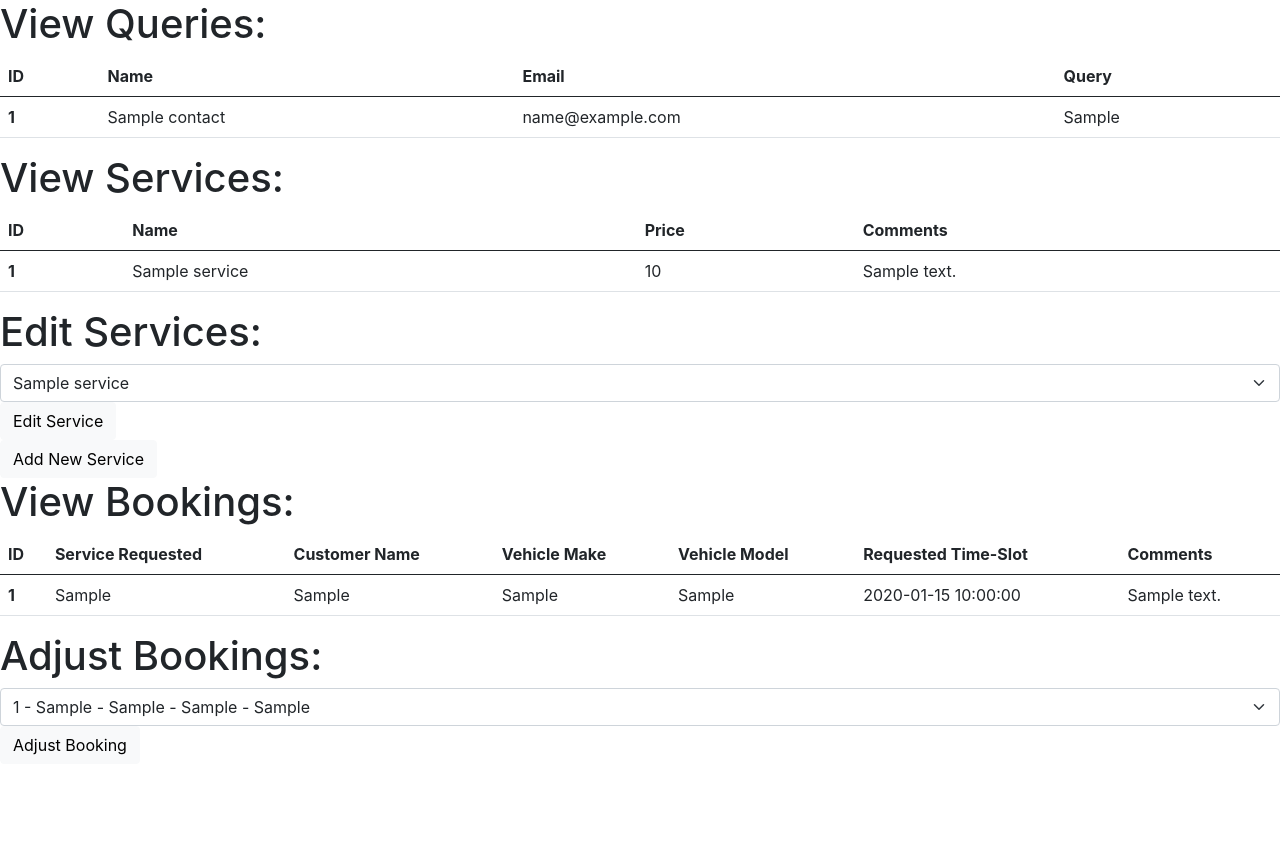
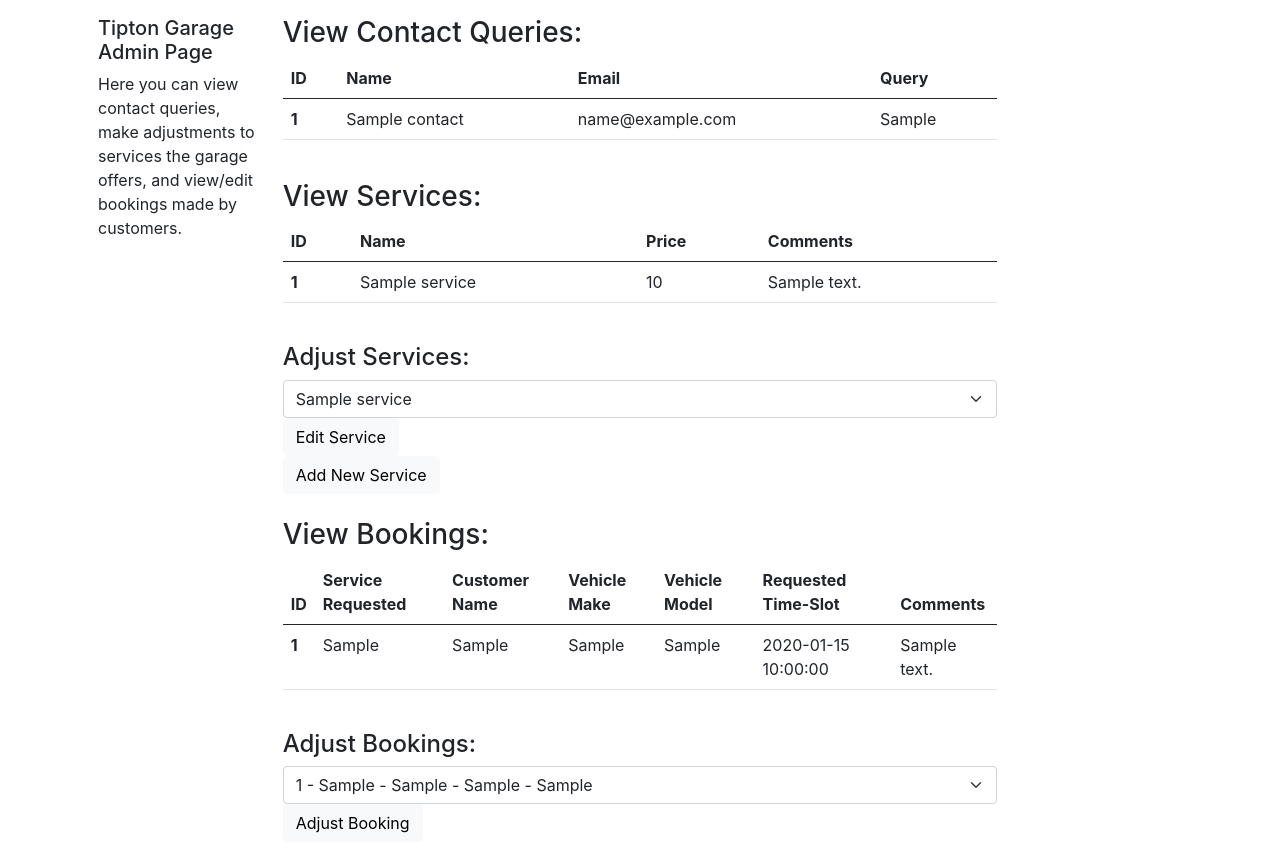
Before and after one commit to jose-few/tiptongarage, a PHP site: page /admin/admin.php in a window 1280 px wide. Shown: the part 56-914 px from the top of the page. Before the commit the page ends 811 px from the top, so only its background shows below. Run offline with PHP 8.4, Linux system fonts and the light colour scheme; the visitor is signed in with stand-in values (Sample User, id 1); tables that the repository leaves empty or names only in its code hold one stand-in row (values such as "Sample post").

Commit message:
more updates

```diff
--- a/admin/admin.php
+++ b/admin/admin.php
@@ -137,7 +137,20 @@ function bookingsDropdown($DATABASE_HOST, $DATABASE_USER, $DATABASE_PASS, $DATAB
         </div>
     </div>
 </nav>
-<h1>View Queries:</h1>
+<div class="container overflow-hidden">
+    <div class="row gy-6 p-3 justify-content-center">
+        <div class="col-2">
+            <h5>Tipton Garage Admin Page</h5>
+            <p>
+                Here you can view contact queries,
+                make adjustments to services the garage
+                offers, and view/edit bookings made
+                by customers.
+            </p>
+        </div>
+        <div class="col-8">
+            <div class="queries">
+                <h3 class="tipton-header">View Contact Queries:</h3>
                 <div class="table-responsive">
                     <table class="table table-hover">
                         <thead>
@@ -155,7 +168,10 @@ function bookingsDropdown($DATABASE_HOST, $DATABASE_USER, $DATABASE_PASS, $DATAB
                         </tbody>
                     </table>
                 </div>
-<h1>View Services:</h1>
+            </div>
+            <br>
+            <div class="services">
+                <h3 class="tipton-header">View Services:</h3>
                 <div class="table-responsive">
                     <table class="table table-hover">
                         <thead>
@@ -173,8 +189,8 @@ function bookingsDropdown($DATABASE_HOST, $DATABASE_USER, $DATABASE_PASS, $DATAB
                         </tbody>
                     </table>
                 </div>
-<div>
-    <h1>Edit Services:</h1>
+                <br>
+                <h4 class="tipton-header">Adjust Services:</h4>
                 <form id="servicesForm" action="serviceUpdate.php" method="post">
                     <select form="servicesForm" name="service" id="service" class="form-select">
                         <?php
@@ -185,7 +201,9 @@ function bookingsDropdown($DATABASE_HOST, $DATABASE_USER, $DATABASE_PASS, $DATAB
                 </form>
                 <a href="newService.php" class="btn btn-light" role="button">Add New Service</a>
             </div>
-<h1>View Bookings:</h1>
+            <br>
+            <div class="bookings">
+                <h3 class="tipton-header">View Bookings:</h3>
                 <div class="table-responsive">
                     <table class="table table-hover">
                         <thead>
@@ -206,8 +224,8 @@ function bookingsDropdown($DATABASE_HOST, $DATABASE_USER, $DATABASE_PASS, $DATAB
                         </tbody>
                     </table>
                 </div>
-<div>
-    <h1>Adjust Bookings:</h1>
+                <br>
+                <h4 class="tipton-header">Adjust Bookings:</h4>
                 <form id="bookingsForm" action="bookingUpdate.php" method="post">
                     <select form="bookingsForm" name="booking" id="booking" class="form-select">
                         <?php
@@ -217,5 +235,9 @@ function bookingsDropdown($DATABASE_HOST, $DATABASE_USER, $DATABASE_PASS, $DATAB
                     <input type="submit" class="btn btn-light" value="Adjust Booking">
                 </form>
             </div>
+        </div>
+        <div class="col-2"></div>
+    </div>
+</div>
 </body>
 </html>
```
Lines whose indentation alone changed are shown as unchanged.
